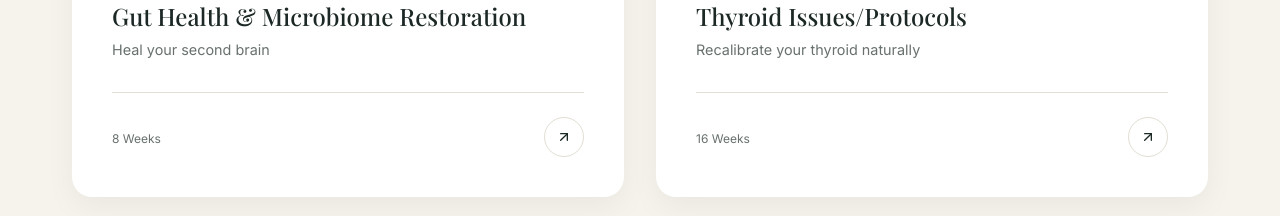
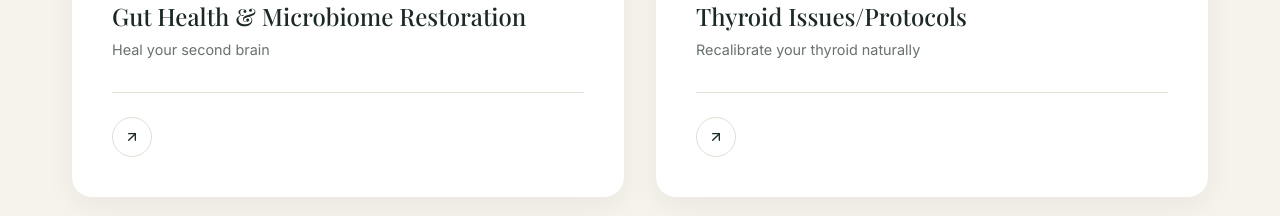
Before and after one commit to jithindevoffice-hue/nutrition-websie, a React (Vite) app: page / in a window 1280 px wide. Shown: the part 4120-4336 px from the top of the page. Built offline with nearby package versions, Linux system fonts and the light colour scheme; a web font is replaced by a local one.

Commit message:
refactor: remove duration labels from program cards in ProgramsSection

```diff
--- a/src/components/ProgramsSection.tsx
+++ b/src/components/ProgramsSection.tsx
@@ -88,9 +88,6 @@ export const ProgramsSection = () => {
                             <p className={styles.cardDescDark}>Heal your second brain</p>
 
                             <div className={styles.cardFooterLight}>
-                                <div>
-                                    <div className={styles.durationDark}>8 Weeks</div>
-                                </div>
                                 <Link to="/apply" className={styles.iconBtnLight}>
                                     <ArrowUpRight size={16} />
                                 </Link>
@@ -110,9 +107,6 @@ export const ProgramsSection = () => {
                             <p className={styles.cardDescDark}>Recalibrate your thyroid naturally</p>
 
                             <div className={styles.cardFooterLight}>
-                                <div>
-                                    <div className={styles.durationDark}>16 Weeks</div>
-                                </div>
                                 <Link to="/apply" className={styles.iconBtnLight}>
                                     <ArrowUpRight size={16} />
                                 </Link>
```
